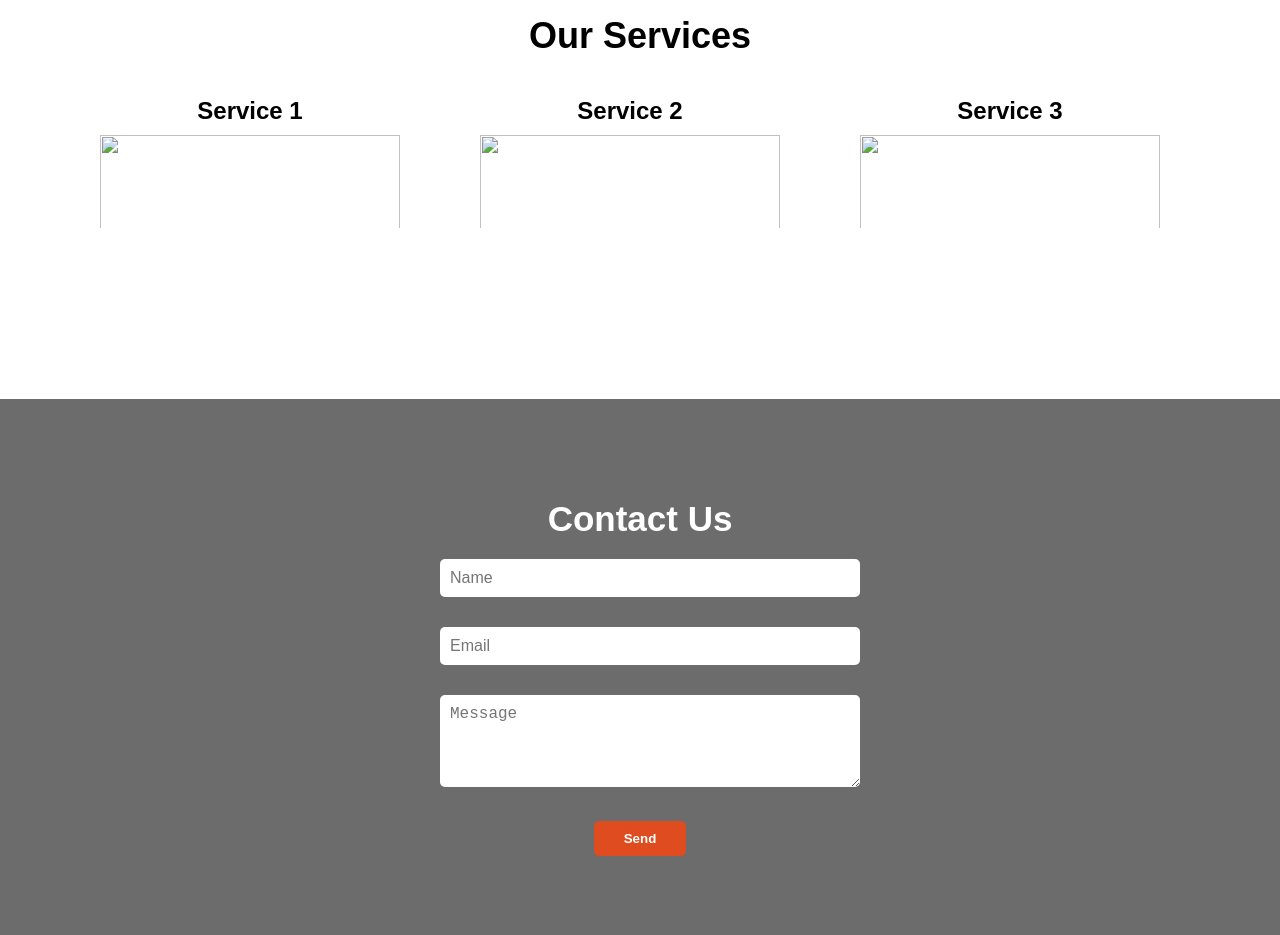
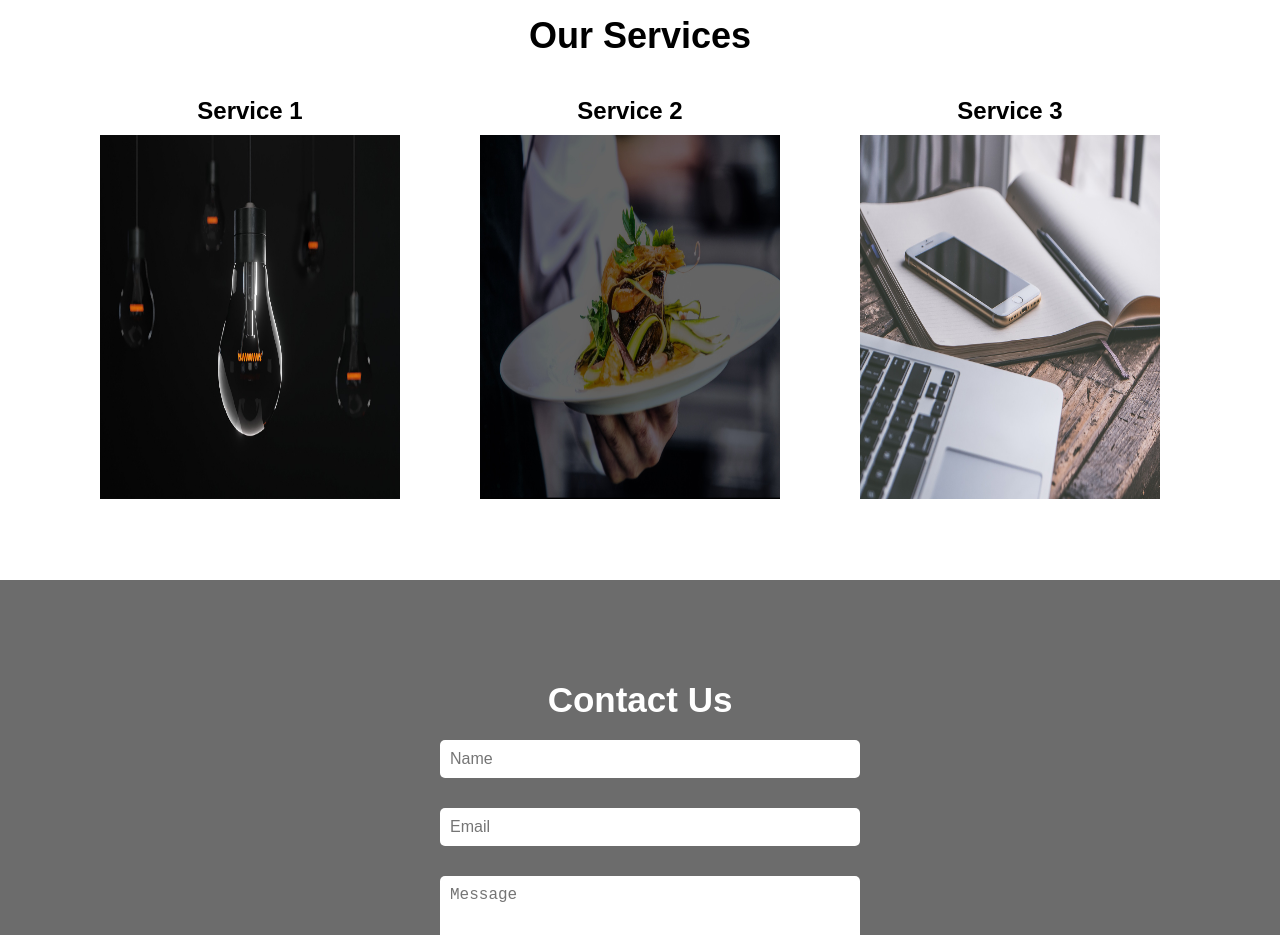
Before and after one commit to Mohammedgithubrit/hillstone, a plain HTML site: page index.html in a window 1280 px wide. Shown: the part 1080-2015 px from the top of the page. Drawn offline with Linux system fonts and the light colour scheme; the site is published under a folder, as on GitHub Pages, so addresses that start at the root find nothing.

Commit message:
Update index.html

```diff
--- a/index.html
+++ b/index.html
@@ -35,17 +35,17 @@
     <section id="Services" class="Services">
         <div class="service">
             <h3>Service 1</h3>
-        <img src="/images/light-bulbs-5488573_1920.jpg" width="300px" height="150%">
+        <img src="./images/light-bulbs-5488573_1920.jpg" width="300px" height="150%">
         </div>
 
         <div class="service">
             <h3>Service 2</h3>
-           <img src="/images/background-adare-restaurant.jpg" width=" 300px" height="150%" alt="">
+           <img src="./images/background-adare-restaurant.jpg" width=" 300px" height="150%" alt="">
         </div>
 
         <div class="service">
             <h3>Service 3</h3>
-        <img src="/images/business-2846221_1920.jpg" width="300px"  height="150%">
+        <img src="./images/business-2846221_1920.jpg" width="300px"  height="150%">
         </div>
 
     </section>
```
